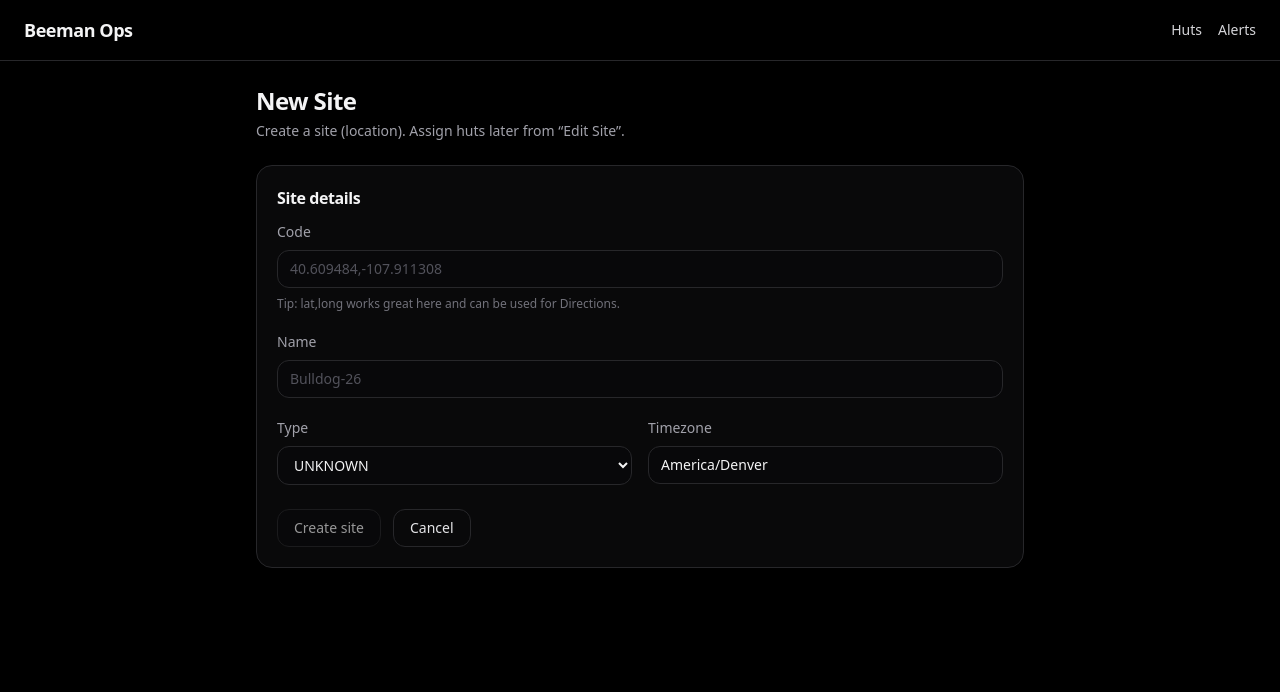
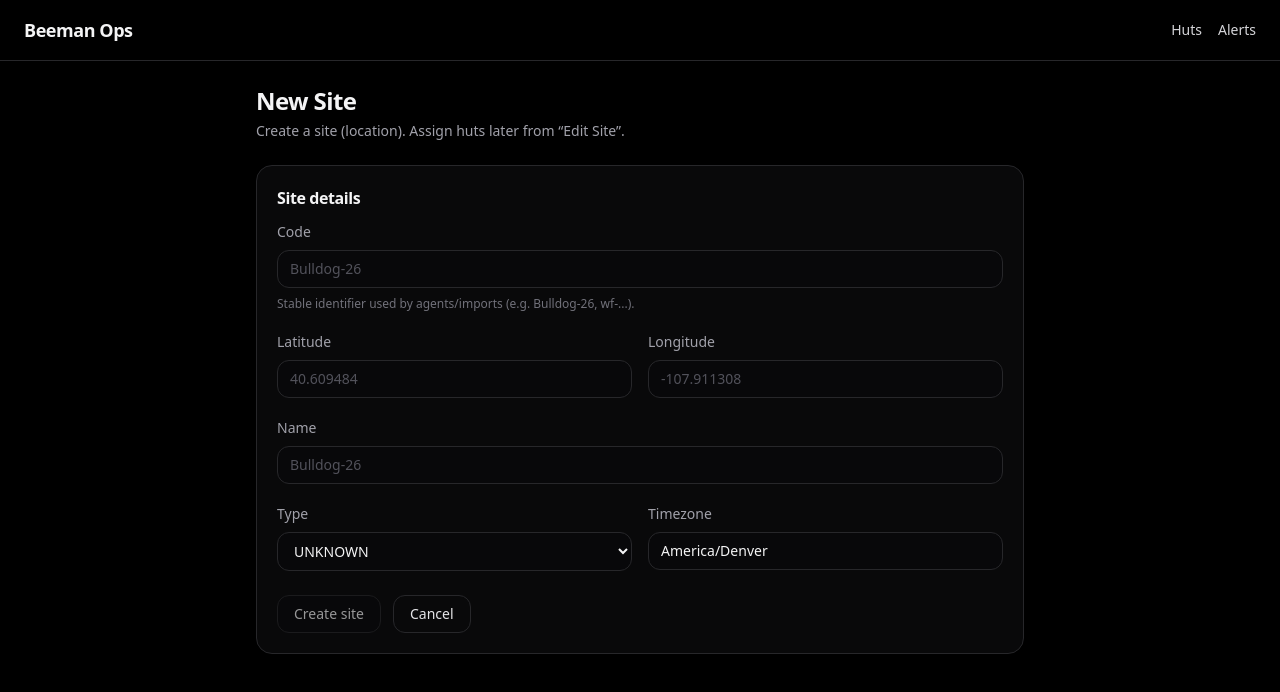
Before and after one commit to Dozr13/beeman.ops, a Next.js app in the folder packages/web/: page /sites/new in a window 1280 px wide. Shown: the top 692 px of the page. Built offline with nearby package versions, Linux system fonts and the light colour scheme.

Commit message:
Add site geo (lat/lon) support in API + web

```diff
--- a/packages/web/app/sites/[siteId]/edit/page.tsx
+++ b/packages/web/app/sites/[siteId]/edit/page.tsx
@@ -1,6 +1,6 @@
 'use client'
 
-import { HutDto, SiteDto } from '@ops/shared'
+import { getSiteLatLng, HutDto, SiteDto } from '@ops/shared'
 import { useParams, useRouter } from 'next/navigation'
 import { useEffect, useMemo, useState } from 'react'
 import {
@@ -26,6 +26,9 @@ export default function EditSitePage() {
   >('UNKNOWN')
 
   const [timezone, setTimezone] = useState('America/Denver')
+
+  const [lat, setLat] = useState('')
+  const [lon, setLon] = useState('')
 
   // assignment
   const [selectedHutId, setSelectedHutId] = useState<string>('')
@@ -56,6 +59,10 @@ export default function EditSitePage() {
       setName(siteJson.name ?? '')
       setType(siteJson.type ?? 'UNKNOWN')
       setTimezone(siteJson.timezone ?? 'America/Denver')
+
+      const geo = getSiteLatLng(siteJson as any)
+      setLat(geo?.lat != null ? String(geo.lat) : '')
+      setLon(geo?.lng != null ? String(geo.lng) : '')
 
       // current assignment from API
       setSelectedHutId(siteJson.currentHut?.id ?? '')
@@ -88,7 +95,11 @@ export default function EditSitePage() {
           code,
           name: name || null,
           type,
-          timezone
+          timezone,
+          geo:
+            lat.trim() && lon.trim()
+              ? { lat: Number(lat.trim()), lng: Number(lon.trim()) }
+              : null
         }),
         cache: 'no-store'
       })
@@ -208,6 +219,30 @@ export default function EditSitePage() {
             </div>
           </div>
 
+          <div className='grid gap-4 md:grid-cols-2'>
+            <div className='space-y-2'>
+              <div className='text-sm text-zinc-400'>Latitude</div>
+              <input
+                value={lat}
+                onChange={(e) => setLat(e.target.value)}
+                className={inputBase}
+                placeholder='40.609484'
+                inputMode='decimal'
+              />
+            </div>
+
+            <div className='space-y-2'>
+              <div className='text-sm text-zinc-400'>Longitude</div>
+              <input
+                value={lon}
+                onChange={(e) => setLon(e.target.value)}
+                className={inputBase}
+                placeholder='-107.911308'
+                inputMode='decimal'
+              />
+            </div>
+          </div>
+
           {/* Hut assignment */}
           <div className='space-y-2'>
             <div className='text-sm text-zinc-400'>Assigned Hut</div>
--- a/packages/web/app/sites/new/page.tsx
+++ b/packages/web/app/sites/new/page.tsx
@@ -17,6 +17,8 @@ export default function NewSitePage() {
   const [name, setName] = useState('')
   const [type, setType] = useState<SiteType>('UNKNOWN')
   const [timezone, setTimezone] = useState('America/Denver')
+  const [lat, setLat] = useState('')
+  const [lon, setLon] = useState('')
   const [saving, setSaving] = useState(false)
   const [err, setErr] = useState<string | null>(null)
 
@@ -31,7 +33,11 @@ export default function NewSitePage() {
           code: code.trim(),
           name: name.trim() ? name.trim() : null,
           type,
-          timezone: timezone.trim() || 'America/Denver'
+          timezone: timezone.trim() || 'America/Denver',
+          geo:
+            lat.trim() && lon.trim()
+              ? { lat: Number(lat.trim()), lng: Number(lon.trim()) }
+              : undefined
         })
       })
       if (!res.ok) throw new Error(await res.text())
@@ -74,12 +80,36 @@ export default function NewSitePage() {
               value={code}
               onChange={(e) => setCode(e.target.value)}
               className={inputBase}
-              placeholder='40.609484,-107.911308'
+            placeholder='Bulldog-26'
             />
             <div className='text-xs text-zinc-500'>
-              Tip: lat,long works great here and can be used for Directions.
+              Stable identifier used by agents/imports (e.g. Bulldog-26, wf-...).
             </div>
           </div>
+
+        <div className='grid gap-4 md:grid-cols-2'>
+          <div className='space-y-2'>
+            <div className='text-sm text-zinc-400'>Latitude</div>
+            <input
+              value={lat}
+              onChange={(e) => setLat(e.target.value)}
+              className={inputBase}
+              placeholder='40.609484'
+              inputMode='decimal'
+            />
+          </div>
+
+          <div className='space-y-2'>
+            <div className='text-sm text-zinc-400'>Longitude</div>
+            <input
+              value={lon}
+              onChange={(e) => setLon(e.target.value)}
+              className={inputBase}
+              placeholder='-107.911308'
+              inputMode='decimal'
+            />
+          </div>
+        </div>
 
           <div className='space-y-2'>
             <div className='text-sm text-zinc-400'>Name</div>
```
Also changed, not shown: packages/api/src/routes/sites.ts (+64 -3 lines), packages/shared/src/types/site.ts (+10 -0 lines), 1 other file (tests, documents, lock files or other folders).
